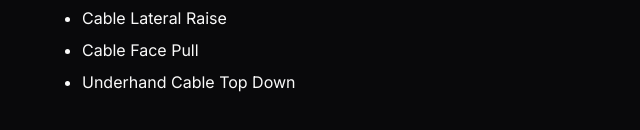
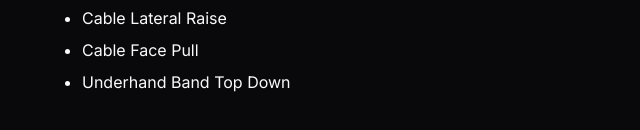
Before and after one commit to Dillonzellis/training-program, a Next.js app: page /ppl/push in a window 1280 px wide. Shown: the part 678-808 px from the top of the page, without its empty margins (22-662 px from the left). Built offline with nearby package versions, Linux system fonts and the light colour scheme.

Commit message:
chore: update shoulder exercises

```diff
--- a/src/data/sets.ts
+++ b/src/data/sets.ts
@@ -10,7 +10,7 @@ export const shoulders = [
   "Shoulder Press",
   "Cable Lateral Raise",
   "Cable Face Pull",
-  "Underhand Cable Top Down",
+  "Underhand Band Top Down",
 ] as const;
 
 export const back = [
```
